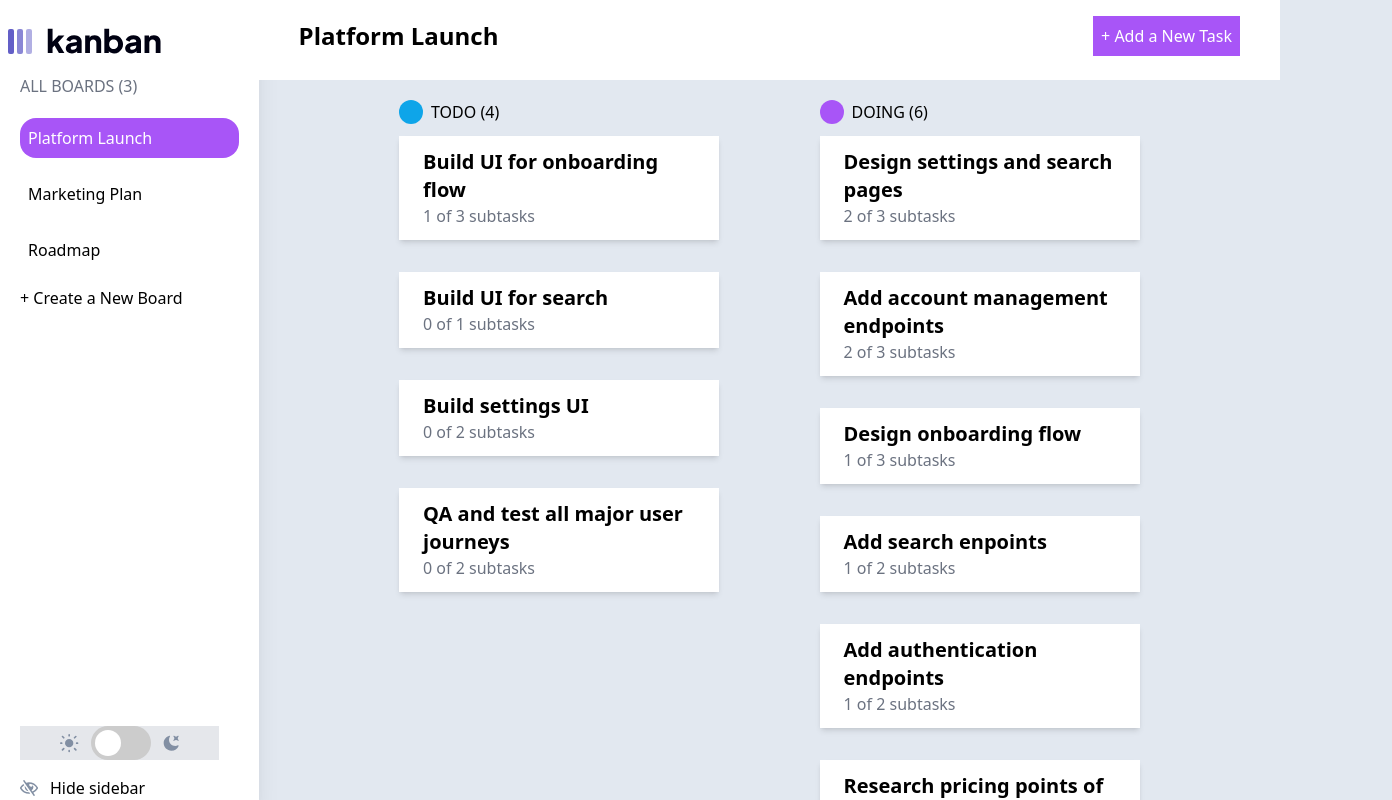
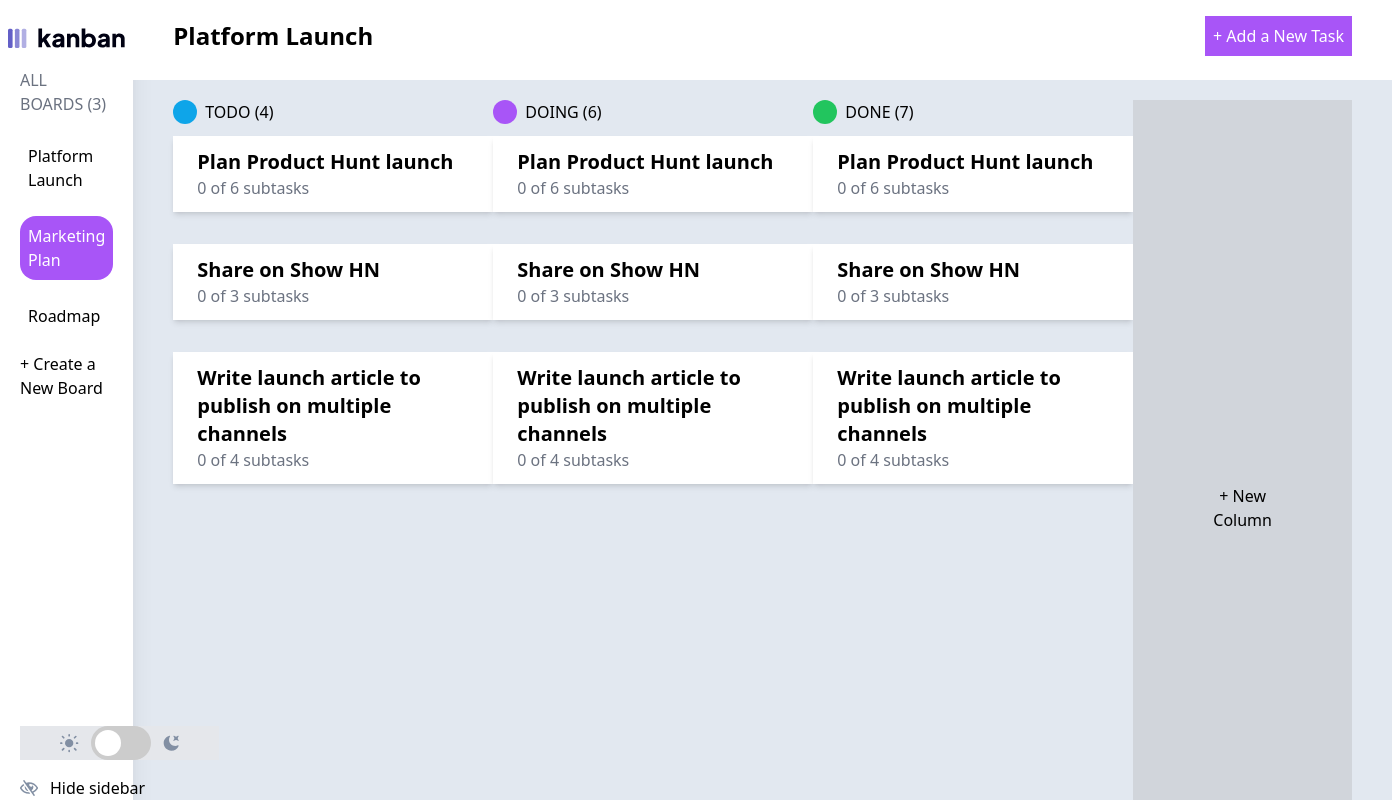
Before and after one commit to AhmaadAlharbi/Kanban-task-management-web-app, a Vue app: page / in a window 1280 px wide. Shown: the top 800 px of the page, 1392 px wide, since content can reach past the window. Built offline with nearby package versions, Linux system fonts and the light colour scheme; data requests are answered from the project's data file.

Commit message:
showing data based on navbar

```diff
--- a/src/components/Sidebar.vue
+++ b/src/components/Sidebar.vue
@@ -12,10 +12,16 @@
               v-for="(board, index) in taskStore.boards"
               :key="index"
               class="p-2 rounded-2xl"
-              :class="index == 0 ? 'bg-purple-500 text-white' : ''"
+              :class="
+                index == taskStore.selectedBoardIndex
+                  ? 'bg-purple-500 text-white'
+                  : ''
+              "
+              @click="changeActiveBoard(index)"
             >
               {{ board.name }}
             </li>
+
             <li class="">+ Create a New Board</li>
           </ul>
         </nav>
@@ -51,10 +57,16 @@
 
 <script>
 import { useTaskStore } from "../stores/TaskStore";
+import { ref } from "vue";
 export default {
   setup() {
     const taskStore = useTaskStore();
-    return { taskStore };
+    const activeBoardIndex = ref(0);
+
+    const changeActiveBoard = (index) => {
+      taskStore.setSelectedBoardIndex(index);
+    };
+    return { taskStore, activeBoardIndex, changeActiveBoard };
   },
 };
 </script>
--- a/src/stores/TaskStore.js
+++ b/src/stores/TaskStore.js
@@ -5,8 +5,7 @@ export const useTaskStore = defineStore("taskStore", {
   state: () => ({
     boards: [],
     loading: false,
-
-    selectedBoardIndex: 0,
+    selectedBoardIndex: 1,
   }),
   getters: {
     totalCount: (state) => {
@@ -14,15 +13,27 @@ export const useTaskStore = defineStore("taskStore", {
     },
   },
   actions: {
-    async getTasks() {
+    // async getTasks() {
+    //   this.loading = true;
+    //   // get data from json file using json server
+    //   const res = await fetch("http://localhost:3000/boards");
+    //   const data = await res.json();
+    //   this.boards = data;
+    //   this.loading = false;
+    // },
+    async getBoards() {
       this.loading = true;
-      // get data from json file using json server
-      const res = await fetch("http://localhost:3000/boards");
-      const data = await res.json();
-      this.boards = data;
+      try {
+        const response = await fetch("http://localhost:3000/boards");
+        const data = await response.json();
+        this.boards = data;
+      } catch (error) {
+        console.error("Error fetching boards:", error);
+      }
       this.loading = false;
     },
-    selectBoard(index) {
+
+    setSelectedBoardIndex(index) {
       this.selectedBoardIndex = index;
     },
   },
--- a/src/views/HomeView.vue
+++ b/src/views/HomeView.vue
@@ -8,9 +8,14 @@
         </li>
       </ul>
     </nav>
-    <section class="px-10 mt-5 flex flex-wrap justify-evenly">
+    <div v-if="taskStore.loading">Loading...</div>
+
+    <section
+      v-if="taskStore.boards && taskStore.boards.length > 0"
+      class="container px-10 mt-5 flex justify-between"
+    >
       <!-- TODO -->
-      <div v-if="taskStore.boards.length" class="">
+      <div v-if="selectedBoard" class="">
         <div class="flex space-x-2">
           <div class="h-6 w-6 rounded-full bg-sky-500"></div>
           <h1 class="text-blak">
@@ -18,7 +23,7 @@
           </h1>
         </div>
         <div
-          v-for="(task, index) in taskStore.boards[0].columns[0].tasks"
+          v-for="(task, index) in selectedBoard.columns[0].tasks"
           :key="index"
           class="shadow-md mt-3 py-3 px-6 bg-white w-80 mb-8"
         >
@@ -31,7 +36,7 @@
       </div>
 
       <!-- DOING -->
-      <div v-if="taskStore.boards.length" class="">
+      <div v-if="selectedBoard" class="">
         <div class="flex space-x-2">
           <div class="h-6 w-6 rounded-full bg-purple-500"></div>
           <h1 class="text-blak">
@@ -39,7 +44,7 @@
           </h1>
         </div>
         <div
-          v-for="(task, index) in taskStore.boards[0].columns[1].tasks"
+          v-for="(task, index) in selectedBoard.columns[0].tasks"
           :key="index"
           class="shadow-md mt-3 py-3 px-6 bg-white w-80 mb-8"
         >
@@ -52,7 +57,7 @@
       </div>
 
       <!-- DONE -->
-      <div v-if="taskStore.boards.length" class="">
+      <div v-if="selectedBoard" class="">
         <div class="flex space-x-2">
           <div class="h-6 w-6 rounded-full bg-green-500"></div>
           <h1 class="text-blak">
@@ -60,7 +65,7 @@
           </h1>
         </div>
         <div
-          v-for="(task, index) in taskStore.boards[0].columns[2].tasks"
+          v-for="(task, index) in selectedBoard.columns[0].tasks"
           :key="index"
           class="shadow-md bg-white mt-3 py-3 px-6 w-80 mb-8"
         >
@@ -87,14 +92,17 @@ export default {
   setup() {
     const taskStore = useTaskStore();
     onMounted(() => {
-      taskStore.getTasks();
+      taskStore.getBoards();
     });
     const completedSubtasksCount = (task) => {
       return computed(() => {
         return task.subtasks.filter((subtask) => subtask.isCompleted).length;
       });
     };
-    return { taskStore, completedSubtasksCount };
+    const selectedBoard = computed(() => {
+      return taskStore.boards[taskStore.selectedBoardIndex];
+    });
+    return { taskStore, completedSubtasksCount, selectedBoard };
   },
 };
 </script>
```
